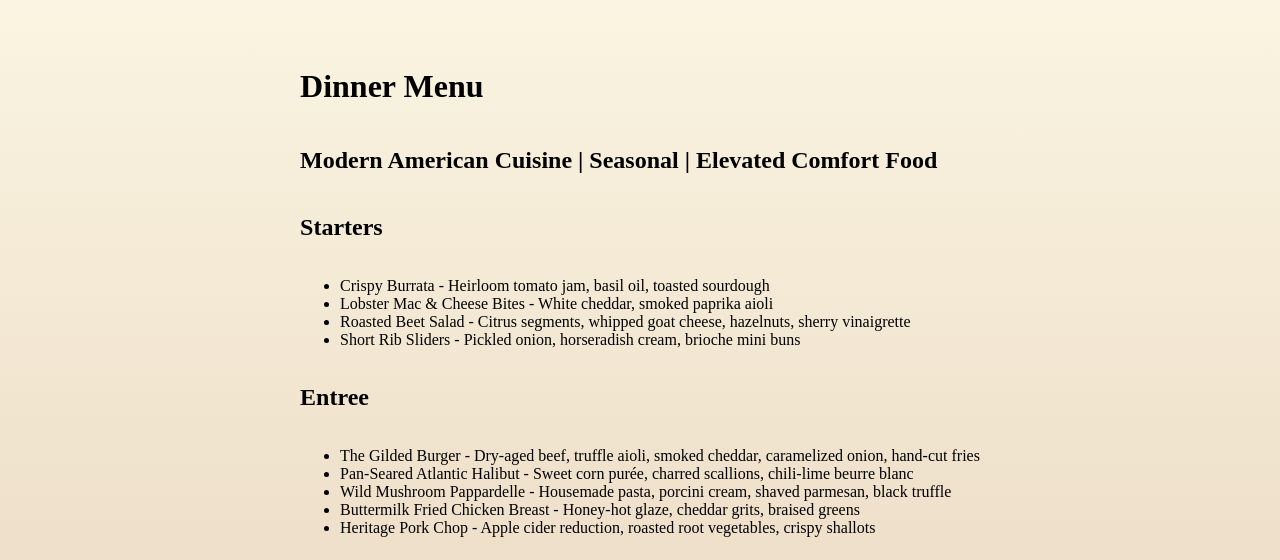
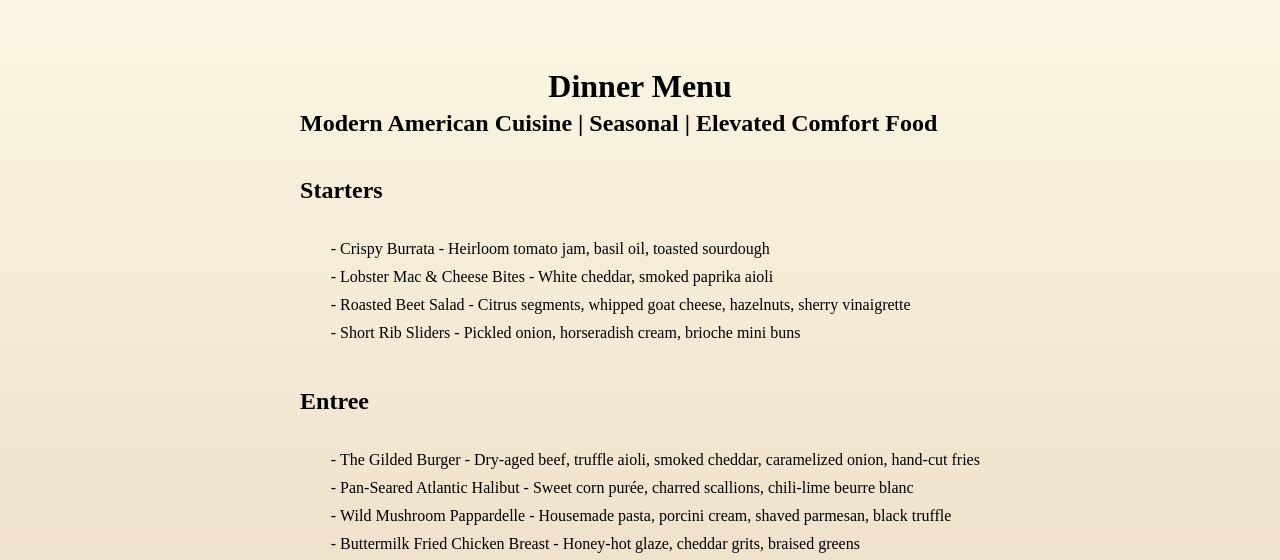
Before and after one commit to JSzkup/odin-restaurant-page, a website built with webpack: page src/template.html in a window 1280 px wide. Both pictures are taken after a click on the button "Menu". Shown: the part 240-800 px from the top of the page. Built offline with nearby package versions, Linux system fonts and the light colour scheme.

Commit message:
fix home page bullet point alignment

```diff
--- a/src/home.js
+++ b/src/home.js
@@ -22,7 +22,6 @@ export function addHomeHTML() {
     const hoursHeader = document.createElement("h2");
     hoursHeader.textContent = "Hours";
 
-    // TODO bulletpoints are not aligned on left
     const hoursList = document.createElement("ul");
     const hoursListItems = [
         "Monday: 5 PM - 10 PM",
--- a/src/menu.js
+++ b/src/menu.js
@@ -2,12 +2,11 @@ export function addMenuHTML() {
     const content = document.querySelector("#content");
 
     const menuTitle = document.createElement("h1");
+    menuTitle.id = "menu-title";
     menuTitle.textContent = "Dinner Menu";
 
     const menuSubtitle = document.createElement("h2");
     menuSubtitle.textContent = "Modern American Cuisine | Seasonal | Elevated Comfort Food";
-
-    // TODO use css to make a long thin line, maybe make in between every flexbox item in body
 
     const startersSubtitle = document.createElement("h2");
     startersSubtitle.textContent = "Starters";
--- a/src/styles.css
+++ b/src/styles.css
@@ -29,6 +29,14 @@ nav>button {
     cursor: pointer;
 
     font-size: 2.75em;
+}
+
+ul {
+    list-style-type: '- ';
+}
+
+li {
+    margin-bottom: 10px;
 }
 
 #logo {
@@ -86,9 +94,16 @@ nav>button {
 }
 
 #description *,
-#hours * {
+#hours h2,
+ul {
     justify-self: center;
 }
+
+#menu-title {
+    align-self: center;
+    margin-bottom: -15px;
+}
+
 
 #about {
     display: flex;
@@ -106,5 +121,3 @@ nav>button {
     margin-top: auto;
     text-align: center;
 }
-
-/* TODO change bullets to dashes */
```
